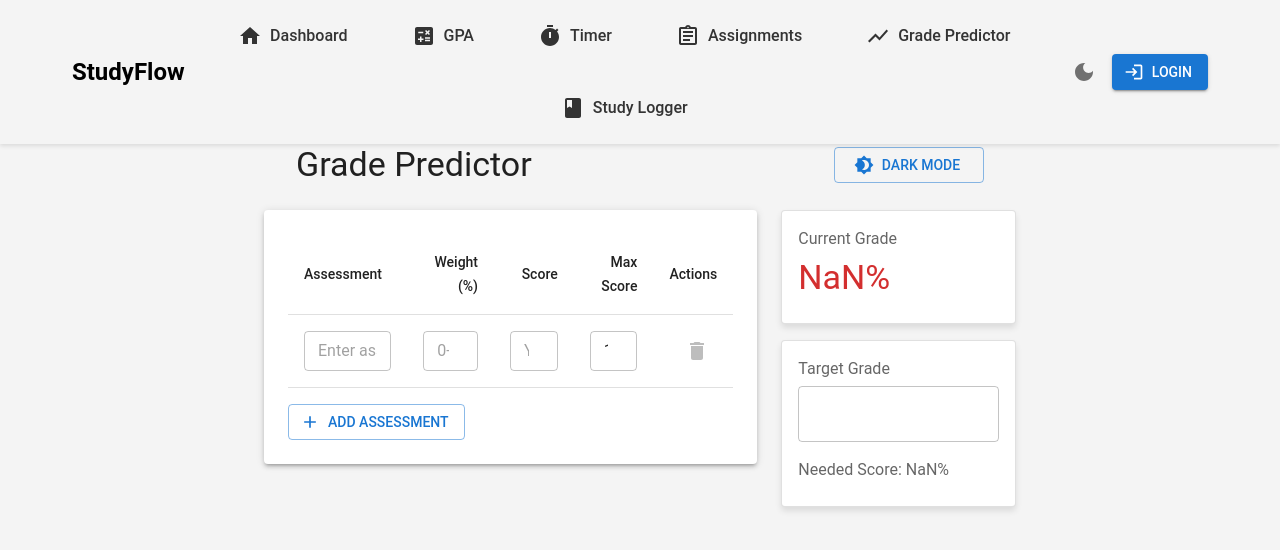
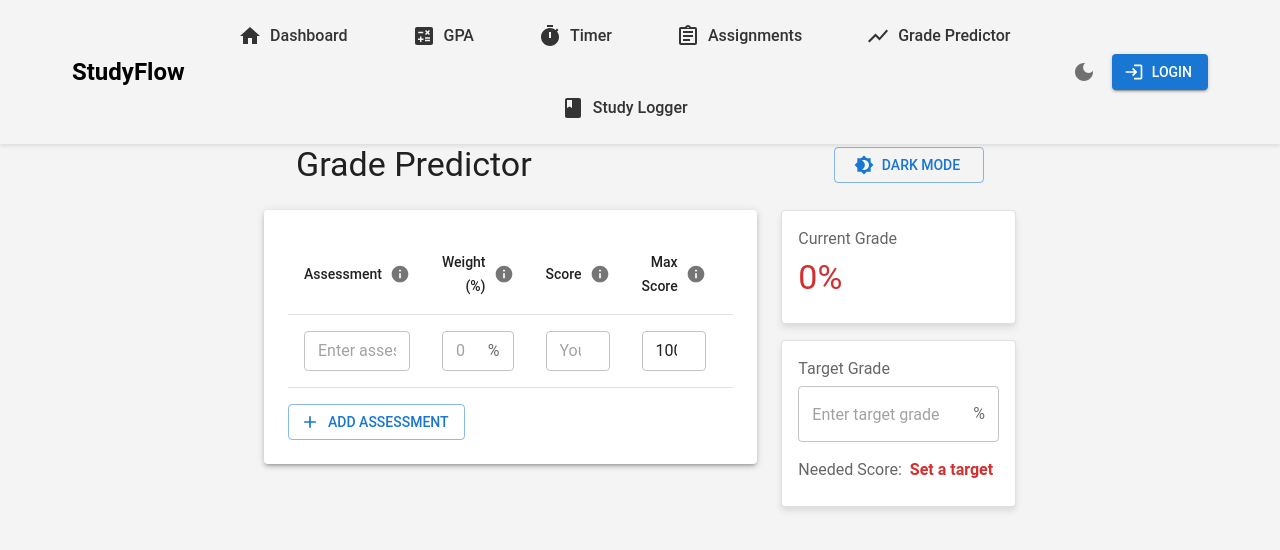
Before and after one commit to carved4/studyflow, a React (Vite) app: page /grade-predictor in a window 1280 px wide. Shown: the top 550 px of the page. Built offline with nearby package versions, Linux system fonts and the light colour scheme; no server answers.

Commit message:
Enhance Grade Predictor with improved UI and validation

```diff
--- a/src/components/GradePredictor/GradePredictor.js
+++ b/src/components/GradePredictor/GradePredictor.js
@@ -1,7 +1,34 @@
 import { jsx as _jsx, jsxs as _jsxs } from "react/jsx-runtime";
-import { useState } from 'react';
-import { Box, Paper, Typography, TextField, Button, Grid, Table, TableBody, TableCell, TableContainer, TableHead, TableRow, IconButton, Card, CardContent, Stack, useTheme, } from '@mui/material';
-import { Delete as DeleteIcon, Add as AddIcon, Brightness4 as ThemeIcon } from '@mui/icons-material';
+import { useState, useEffect } from 'react';
+import {
+    Box,
+    Paper,
+    Typography,
+    TextField,
+    Button,
+    Grid,
+    Table,
+    TableBody,
+    TableCell,
+    TableContainer,
+    TableHead,
+    TableRow,
+    IconButton,
+    Card,
+    CardContent,
+    Stack,
+    useTheme,
+    Tooltip,
+    InputAdornment,
+    Fade,
+    Alert,
+} from '@mui/material';
+import {
+    Delete as DeleteIcon,
+    Add as AddIcon,
+    Brightness4 as ThemeIcon,
+    Info as InfoIcon,
+} from '@mui/icons-material';
 import { useTheme as useCustomTheme } from '../../contexts/ThemeContext';
 
 const GradePredictor = () => {
@@ -11,6 +38,17 @@ const GradePredictor = () => {
         { id: 1, name: '', weight: '', score: '', maxScore: 100 },
     ]);
     const [targetGrade, setTargetGrade] = useState('');
+    const [error, setError] = useState('');
+
+    // Validate total weight
+    useEffect(() => {
+        const totalWeight = gradeItems.reduce((sum, item) => sum + (Number(item.weight) || 0), 0);
+        if (totalWeight > 100) {
+            setError('Total weight exceeds 100%');
+        } else {
+            setError('');
+        }
+    }, [gradeItems]);
 
     const addGradeItem = () => {
         const newItem = {
@@ -32,9 +70,15 @@ const GradePredictor = () => {
     const updateGradeItem = (id, field, value) => {
         setGradeItems(gradeItems.map((item) => {
             if (item.id === id) {
-                // Convert empty string to 0 for calculations
-                const numValue = value === '' ? 0 : Number(value);
-                return { ...item, [field]: field === 'name' ? value : numValue };
+                if (field === 'name') return { ...item, [field]: value };
+
+                // Handle numerical inputs
+                const numValue = value === '' ? '' : Number(value);
+                if (field === 'weight' && numValue > 100) return item;
+                if (field === 'score' && numValue > item.maxScore) return item;
+                if (numValue < 0) return item;
+
+                return { ...item, [field]: numValue };
             }
             return item;
         }));
@@ -44,31 +88,48 @@ const GradePredictor = () => {
         let totalWeight = 0;
         let weightedScore = 0;
         gradeItems.forEach((item) => {
-            const percentage = (item.score / item.maxScore) * 100;
-            weightedScore += percentage * (item.weight / 100);
-            totalWeight += item.weight;
+            if (item.weight && item.score !== '') {
+                const percentage = (Number(item.score) / Number(item.maxScore)) * 100;
+                weightedScore += percentage * (Number(item.weight) / 100);
+                totalWeight += Number(item.weight);
+            }
         });
         return totalWeight === 0 ? 0 : (weightedScore * (100 / totalWeight)).toFixed(2);
     };
 
     const calculateNeededScore = () => {
+        if (!targetGrade) return 'Set a target';
+
         const currentGrade = Number(calculateCurrentGrade());
-        const remainingWeight = 100 - gradeItems.reduce((sum, item) => sum + item.weight, 0);
-        if (remainingWeight <= 0)
-            return 'N/A';
+        const remainingWeight = 100 - gradeItems.reduce((sum, item) => sum + (Number(item.weight) || 0), 0);
+
+        if (remainingWeight <= 0) return 'N/A';
+
         const neededScore = ((targetGrade - currentGrade * (1 - remainingWeight / 100)) /
-            (remainingWeight / 100)) *
-            100;
-        return neededScore < 0 ? '0' : neededScore > 100 ? 'Impossible' : neededScore.toFixed(2);
+            (remainingWeight / 100)) * 100;
+
+        if (neededScore < 0) return '0';
+        if (neededScore > 100) return 'Impossible';
+        return neededScore.toFixed(2);
     };
 
-    return (_jsxs(Box, { sx: {
+    const getGradeColor = (grade) => {
+        const numGrade = Number(grade);
+        if (numGrade >= 90) return 'success.main';
+        if (numGrade >= 80) return 'info.main';
+        if (numGrade >= 70) return 'warning.main';
+        return 'error.main';
+    };
+
+    return (
+        <Box sx={{
             maxWidth: 800,
             mx: 'auto',
             p: 3,
             backgroundColor: muiTheme.palette.background.default,
             minHeight: '100vh',
-        }, children: [_jsxs(Box, { sx: {
+        }}>
+            <Box sx={{
                 display: 'flex',
                 justifyContent: 'flex-start',
                 alignItems: 'center',
@@ -76,66 +137,242 @@ const GradePredictor = () => {
                 flexWrap: 'wrap',
                 gap: 3,
                 px: { xs: 1, sm: 2, md: 3 },
-                }, children: [_jsx(Box, { sx: { display: 'flex', alignItems: 'center', gap: 2, flexGrow: 1 }, children: _jsx(Typography, { variant: "h4", gutterBottom: false, sx: { ml: { xs: 0, sm: 1 } }, children: "Grade Predictor" }) }), _jsx(Button, { variant: "outlined", onClick: toggleTheme, color: isDarkMode ? 'secondary' : 'primary', startIcon: _jsx(ThemeIcon, {}), sx: {
+            }}>
+                <Box sx={{ display: 'flex', alignItems: 'center', gap: 2, flexGrow: 1 }}>
+                    <Typography variant="h4" gutterBottom={false} sx={{ ml: { xs: 0, sm: 1 } }}>
+                        Grade Predictor
+                    </Typography>
+                </Box>
+                <Button
+                    variant="outlined"
+                    onClick={toggleTheme}
+                    color={isDarkMode ? 'secondary' : 'primary'}
+                    startIcon={<ThemeIcon />}
+                    sx={{
                         minWidth: 150,
                         alignSelf: 'center',
                         mr: { xs: 0, sm: 1 },
-                        }, children: isDarkMode ? 'Light Mode' : 'Dark Mode' })] }), _jsxs(Grid, { container: true, spacing: 3, children: [_jsx(Grid, { item: true, xs: 12, md: 8, children: _jsxs(Paper, { elevation: 3, sx: {
+                    }}
+                >
+                    {isDarkMode ? 'Light Mode' : 'Dark Mode'}
+                </Button>
+            </Box>
+
+            {error && (
+                <Fade in={!!error}>
+                    <Alert severity="warning" sx={{ mb: 2 }}>{error}</Alert>
+                </Fade>
+            )}
+
+            <Grid container spacing={3}>
+                <Grid item xs={12} md={8}>
+                    <Paper
+                        elevation={3}
+                        sx={{
                             p: 3,
                             mb: 3,
                             backgroundColor: muiTheme.palette.background.paper,
-                            }, children: [_jsx(TableContainer, { children: _jsxs(Table, { children: [_jsx(TableHead, { children: _jsxs(TableRow, { children: [_jsx(TableCell, { children: "Assessment" }), _jsx(TableCell, { align: "right", children: "Weight (%)" }), _jsx(TableCell, { align: "right", children: "Score" }), _jsx(TableCell, { align: "right", children: "Max Score" }), _jsx(TableCell, { align: "right", children: "Actions" })] }) }), _jsx(TableBody, { children: gradeItems.map((item) => (_jsxs(TableRow, { children: [_jsx(TableCell, { children: _jsx(TextField, {
-                                        fullWidth: true,
-                                        size: "small",
-                                        value: item.name,
-                                        onChange: (e) => updateGradeItem(item.id, 'name', e.target.value),
-                                        variant: "outlined",
-                                        placeholder: "Enter assessment name",
-                                        autoFocus: gradeItems.length > 1 && item.id === gradeItems[gradeItems.length - 1].id
-                                    }) }),
-                                    _jsx(TableCell, { align: "right", children: _jsx(TextField, {
-                                        type: "number",
-                                        size: "small",
-                                        value: item.weight,
-                                        onChange: (e) => updateGradeItem(item.id, 'weight', e.target.value),
-                                        inputProps: { min: 0, max: 100, step: "any" },
-                                        variant: "outlined",
-                                        placeholder: "0-100"
-                                    }) }),
-                                    _jsx(TableCell, { align: "right", children: _jsx(TextField, {
-                                        type: "number",
-                                        size: "small",
-                                        value: item.score,
-                                        onChange: (e) => updateGradeItem(item.id, 'score', e.target.value),
-                                        inputProps: { min: 0, step: "any" },
-                                        variant: "outlined",
-                                        placeholder: "Your score"
-                                    }) }),
-                                    _jsx(TableCell, { align: "right", children: _jsx(TextField, {
-                                        type: "number",
-                                        size: "small",
-                                        value: item.maxScore,
-                                        onChange: (e) => updateGradeItem(item.id, 'maxScore', e.target.value),
-                                        inputProps: { min: 0, step: "any" },
-                                        variant: "outlined",
-                                        placeholder: "Max points"
-                                    }) }),
-                                    _jsx(TableCell, { align: "right", children: _jsx(IconButton, { color: "error", onClick: () => removeGradeItem(item.id), disabled: gradeItems.length === 1, children: _jsx(DeleteIcon, {}) }) })] }, item.id))) })] }) }), _jsx(Button, { startIcon: _jsx(AddIcon, {}), variant: "outlined", onClick: addGradeItem, sx: { mt: 2 }, color: "primary", children: "Add Assessment" })] }) }), _jsx(Grid, { item: true, xs: 12, md: 4, children: _jsxs(Stack, { spacing: 2, children: [_jsx(Card, { variant: "outlined", sx: {
+                        }}
+                    >
+                        <TableContainer>
+                            <Table>
+                                <TableHead>
+                                    <TableRow>
+                                        <TableCell>
+                                            <Box sx={{ display: 'flex', alignItems: 'center', gap: 1 }}>
+                                                Assessment
+                                                <Tooltip title="Enter the name of your assessment (e.g., Midterm, Final, Quiz)">
+                                                    <InfoIcon fontSize="small" color="action" />
+                                                </Tooltip>
+                                            </Box>
+                                        </TableCell>
+                                        <TableCell align="right">
+                                            <Box sx={{ display: 'flex', alignItems: 'center', gap: 1, justifyContent: 'flex-end' }}>
+                                                Weight (%)
+                                                <Tooltip title="Enter the percentage this assessment contributes to your final grade">
+                                                    <InfoIcon fontSize="small" color="action" />
+                                                </Tooltip>
+                                            </Box>
+                                        </TableCell>
+                                        <TableCell align="right">
+                                            <Box sx={{ display: 'flex', alignItems: 'center', gap: 1, justifyContent: 'flex-end' }}>
+                                                Score
+                                                <Tooltip title="Enter your score on this assessment">
+                                                    <InfoIcon fontSize="small" color="action" />
+                                                </Tooltip>
+                                            </Box>
+                                        </TableCell>
+                                        <TableCell align="right">
+                                            <Box sx={{ display: 'flex', alignItems: 'center', gap: 1, justifyContent: 'flex-end' }}>
+                                                Max Score
+                                                <Tooltip title="Enter the maximum possible score for this assessment">
+                                                    <InfoIcon fontSize="small" color="action" />
+                                                </Tooltip>
+                                            </Box>
+                                        </TableCell>
+                                        <TableCell align="right">Actions</TableCell>
+                                    </TableRow>
+                                </TableHead>
+                                <TableBody>
+                                    {gradeItems.map((item) => (
+                                        <TableRow key={item.id}>
+                                            <TableCell>
+                                                <TextField
+                                                    fullWidth
+                                                    size="small"
+                                                    value={item.name}
+                                                    onChange={(e) => updateGradeItem(item.id, 'name', e.target.value)}
+                                                    variant="outlined"
+                                                    placeholder="Enter assessment name"
+                                                    autoFocus={gradeItems.length > 1 && item.id === gradeItems[gradeItems.length - 1].id}
+                                                />
+                                            </TableCell>
+                                            <TableCell align="right">
+                                                <TextField
+                                                    type="number"
+                                                    size="small"
+                                                    value={item.weight}
+                                                    onChange={(e) => updateGradeItem(item.id, 'weight', e.target.value)}
+                                                    inputProps={{ min: 0, max: 100, step: "any" }}
+                                                    variant="outlined"
+                                                    placeholder="0-100"
+                                                    InputProps={{
+                                                        endAdornment: <InputAdornment position="end">%</InputAdornment>,
+                                                    }}
+                                                    sx={{ maxWidth: 120 }}
+                                                />
+                                            </TableCell>
+                                            <TableCell align="right">
+                                                <TextField
+                                                    type="number"
+                                                    size="small"
+                                                    value={item.score}
+                                                    onChange={(e) => updateGradeItem(item.id, 'score', e.target.value)}
+                                                    inputProps={{ min: 0, max: item.maxScore, step: "any" }}
+                                                    variant="outlined"
+                                                    placeholder="Your score"
+                                                    sx={{ maxWidth: 120 }}
+                                                />
+                                            </TableCell>
+                                            <TableCell align="right">
+                                                <TextField
+                                                    type="number"
+                                                    size="small"
+                                                    value={item.maxScore}
+                                                    onChange={(e) => updateGradeItem(item.id, 'maxScore', e.target.value)}
+                                                    inputProps={{ min: 0, step: "any" }}
+                                                    variant="outlined"
+                                                    placeholder="Max points"
+                                                    sx={{ maxWidth: 120 }}
+                                                />
+                                            </TableCell>
+                                            <TableCell align="right">
+                                                <Tooltip title={gradeItems.length === 1 ? "Cannot remove the last assessment" : "Remove this assessment"}>
+                                                    <span>
+                                                        <IconButton
+                                                            color="error"
+                                                            onClick={() => removeGradeItem(item.id)}
+                                                            disabled={gradeItems.length === 1}
+                                                        >
+                                                            <DeleteIcon />
+                                                        </IconButton>
+                                                    </span>
+                                                </Tooltip>
+                                            </TableCell>
+                                        </TableRow>
+                                    ))}
+                                </TableBody>
+                            </Table>
+                        </TableContainer>
+                        <Button
+                            startIcon={<AddIcon />}
+                            variant="outlined"
+                            onClick={addGradeItem}
+                            sx={{ mt: 2 }}
+                            color="primary"
+                        >
+                            Add Assessment
+                        </Button>
+                    </Paper>
+                </Grid>
+                <Grid item xs={12} md={4}>
+                    <Stack spacing={2}>
+                        <Card
+                            variant="outlined"
+                            sx={{
                                 backgroundColor: muiTheme.palette.background.paper,
                                 transition: 'transform 0.3s ease',
                                 '&:hover': {
                                     transform: 'scale(1.02)',
                                 }
-                                    }, children: _jsxs(CardContent, { children: [_jsx(Typography, { color: "text.secondary", gutterBottom: true, children: "Current Grade" }), _jsxs(Typography, { variant: "h4", color: Number(calculateCurrentGrade()) >= 90
-                                                    ? 'success.main'
-                                                    : Number(calculateCurrentGrade()) >= 70
-                                                        ? 'warning.main'
-                                                        : 'error.main', children: [calculateCurrentGrade(), "%"] })] }) }), _jsx(Card, { variant: "outlined", sx: {
+                            }}
+                        >
+                            <CardContent>
+                                <Typography color="text.secondary" gutterBottom>
+                                    Current Grade
+                                </Typography>
+                                <Typography
+                                    variant="h4"
+                                    color={getGradeColor(calculateCurrentGrade())}
+                                >
+                                    {calculateCurrentGrade()}%
+                                </Typography>
+                            </CardContent>
+                        </Card>
+                        <Card
+                            variant="outlined"
+                            sx={{
                                 backgroundColor: muiTheme.palette.background.paper,
                                 transition: 'transform 0.3s ease',
                                 '&:hover': {
                                     transform: 'scale(1.02)',
                                 }
-                                    }, children: _jsxs(CardContent, { children: [_jsx(Typography, { color: "text.secondary", gutterBottom: true, children: "Target Grade" }), _jsx(TextField, { type: "number", fullWidth: true, value: targetGrade, onChange: (e) => setTargetGrade(Number(e.target.value)), inputProps: { min: 0, max: 100 }, variant: "outlined", sx: { mb: 2 } }), _jsxs(Typography, { color: "text.secondary", children: ["Needed Score: ", calculateNeededScore(), "%"] })] }) })] }) })] })] }));
+                            }}
+                        >
+                            <CardContent>
+                                <Typography color="text.secondary" gutterBottom>
+                                    Target Grade
+                                </Typography>
+                                <TextField
+                                    type="number"
+                                    fullWidth
+                                    value={targetGrade}
+                                    onChange={(e) => setTargetGrade(e.target.value === '' ? '' : Number(e.target.value))}
+                                    inputProps={{ min: 0, max: 100, step: "any" }}
+                                    variant="outlined"
+                                    placeholder="Enter target grade"
+                                    sx={{ mb: 2 }}
+                                    InputProps={{
+                                        endAdornment: <InputAdornment position="end">%</InputAdornment>,
+                                    }}
+                                />
+                                <Typography
+                                    color="text.secondary"
+                                    sx={{
+                                        display: 'flex',
+                                        alignItems: 'center',
+                                        gap: 1,
+                                    }}
+                                >
+                                    Needed Score:
+                                    <Typography
+                                        component="span"
+                                        color={getGradeColor(calculateNeededScore())}
+                                        fontWeight="bold"
+                                    >
+                                        {calculateNeededScore()}
+                                        {calculateNeededScore() !== 'Set a target' &&
+                                         calculateNeededScore() !== 'N/A' &&
+                                         calculateNeededScore() !== 'Impossible' ? '%' : ''}
+                                    </Typography>
+                                </Typography>
+                            </CardContent>
+                        </Card>
+                    </Stack>
+                </Grid>
+            </Grid>
+        </Box>
+    );
 };
+
 export default GradePredictor;
```
Lines whose indentation alone changed are shown as unchanged.
